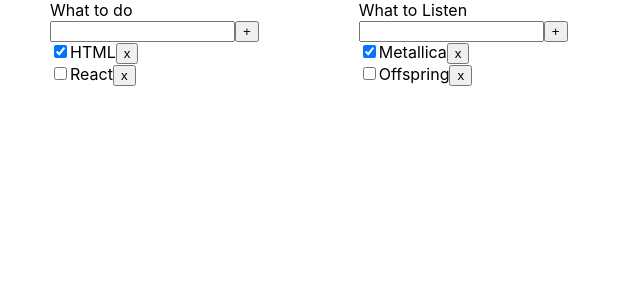
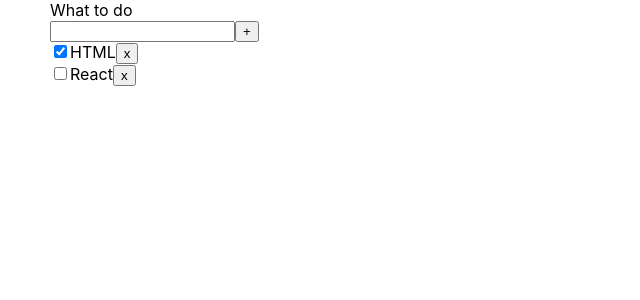
Before and after one commit to metalheadpnz/diy-todo-list, a React (Create React App) app: page / in a window 1280 px wide. Shown: the top 300 px of the page, without its empty margins (0-640 px from the left). Built offline with nearby package versions, Linux system fonts and the light colour scheme.

Commit message:
start to Write Filter

```diff
--- a/src/App.tsx
+++ b/src/App.tsx
@@ -37,23 +37,23 @@ function App() {
                     }
                 ]
             },
-            {
-                id: v1(),
-                title: "What to Listen",
-                filter: 'all',
-                tasks: [
-                    {
-                        id: v1(),
-                        title: 'Metallica',
-                        isDone: true
-                    },
-                    {
-                        id: v1(),
-                        title: 'Offspring',
-                        isDone: false
-                    }
-                ]
-            }
+            // {
+            //     id: v1(),
+            //     title: "What to Listen",
+            //     filter: 'all',
+            //     tasks: [
+            //         {
+            //             id: v1(),
+            //             title: 'Metallica',
+            //             isDone: true
+            //         },
+            //         {
+            //             id: v1(),
+            //             title: 'Offspring',
+            //             isDone: false
+            //         }
+            //     ]
+            // }
         ]
     )
 
--- a/src/components/TodoList.tsx
+++ b/src/components/TodoList.tsx
@@ -1,5 +1,5 @@
 import React, {ChangeEvent, useState, KeyboardEvent} from 'react';
-import {task} from "../App";
+import {filterType, task} from "../App";
 import {Task} from "./Task";
 
 type propTypes = {
@@ -24,9 +24,14 @@ export const TodoList: React.FC<propTypes> = (props) => {
 
     const onInputEnterKeyPress = (e: KeyboardEvent<HTMLInputElement>) => {
         e.key === "Enter" && addTaskHandler()
+    }
 
+    const filteredTasks = (filter:filterType) => {
+       return  props.tasks.map(el => el)
+    }
 
-    }
+    console.log(filteredTasks('active'))
+
 
     return (
         <div className='todoList'>
```
